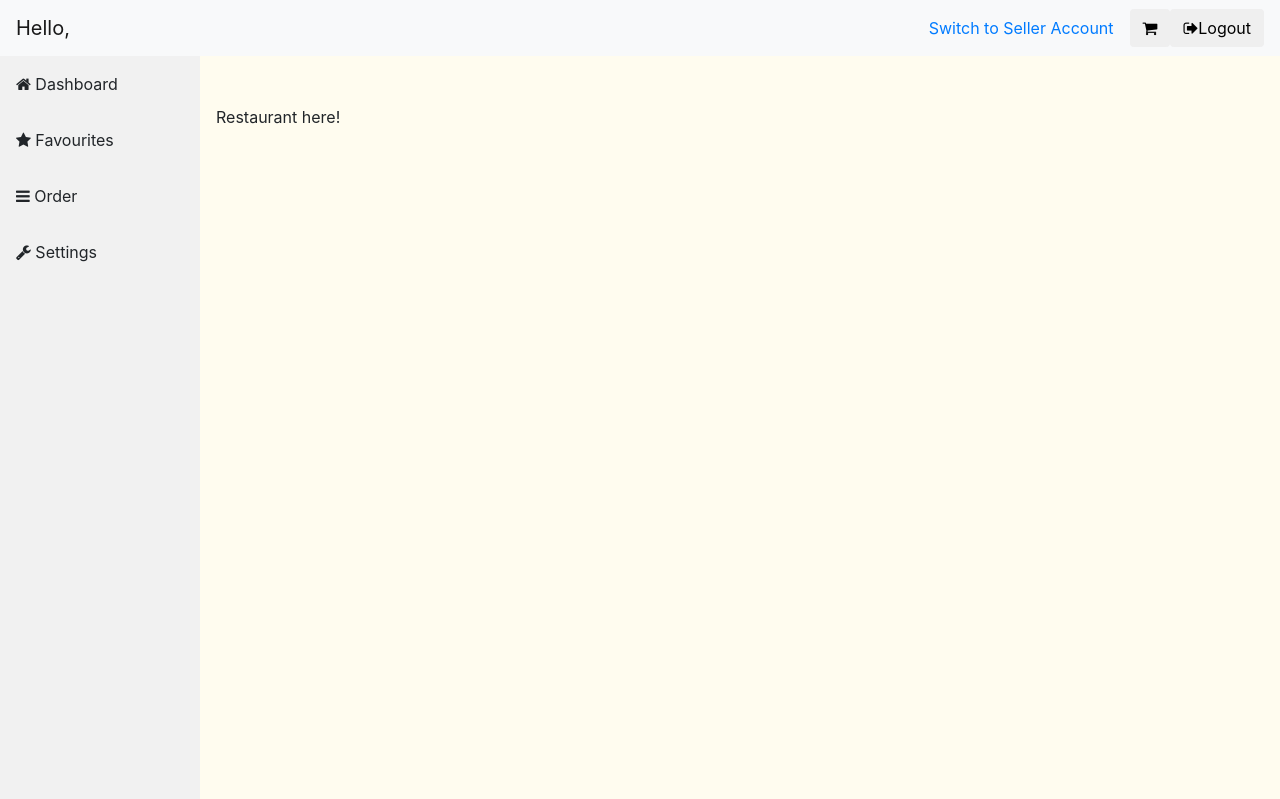
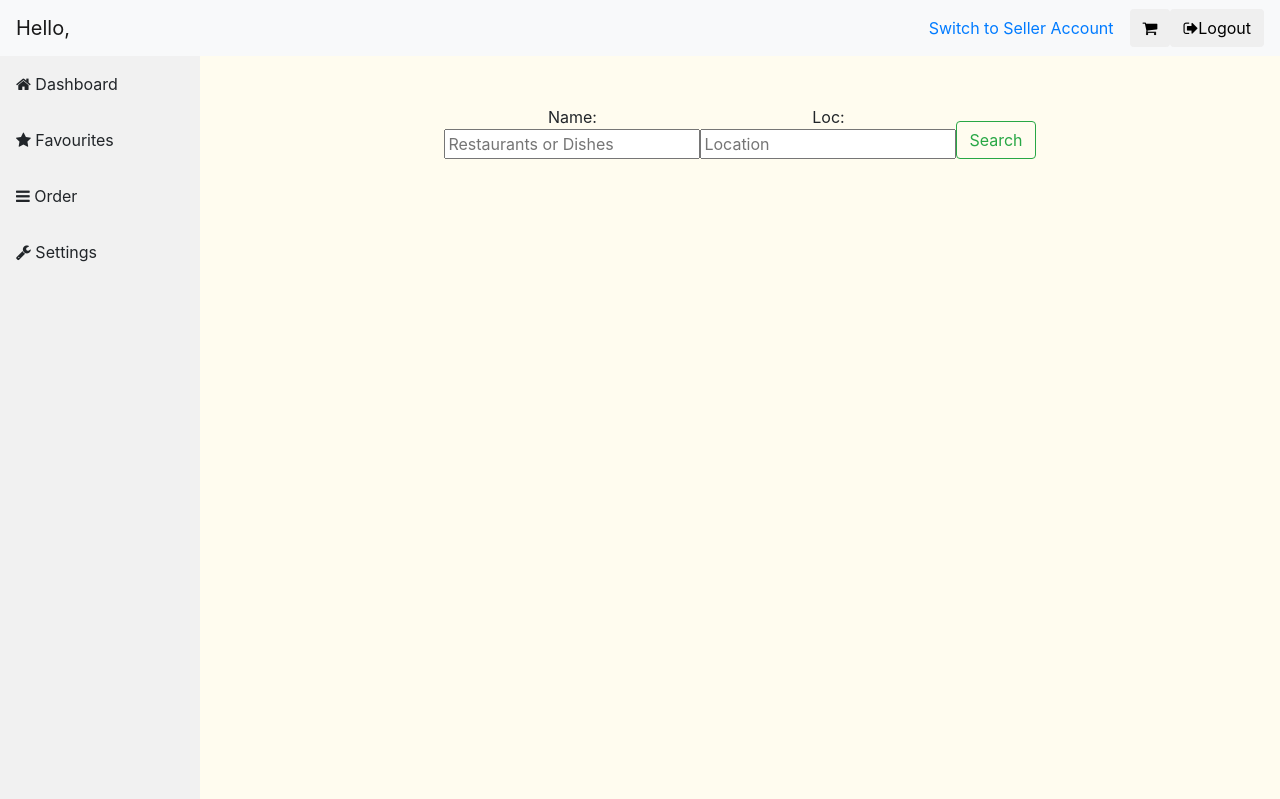
Before and after one commit to Michelle-Vava/ShareEats, a Django app: page /buyer/restaurants in a window 1280 px wide. Shown: the top 799 px of the page. Run offline with Django 4.2, Linux system fonts and the light colour scheme; parts of the project's set-up code (start-up, migrations or seed data) failed here and were passed over; some libraries are stand-ins or nearby versions.

Commit message:
Serach with either restaurantsname or dish to populate restaurants. and also by location. , added functionality to forms, views, restaurants html.

```diff
--- a/ShareEats/settings.py
+++ b/ShareEats/settings.py
@@ -152,9 +152,9 @@ USE_TZ = True
 
 PROJECT_ROOT = os.path.dirname(os.path.abspath(__file__))
 STATIC_URL = '/static/'
-STATIC_ROOT = os.path.join(PROJECT_ROOT, 'static')
+STATIC_ROOT = os.path.join(PROJECT_ROOT, '/develop/static')
 MEDIA_URL = "/media/"
-MEDIA_ROOT = BASE_DIR / 'media'
+MEDIA_ROOT = BASE_DIR / 'develop/static/'
 
 # stripe
 STRIPE_PUBLIC_KEY = 'pk_test_51KLzyLC6KJdG6nXQ5xuYYYKndAYSYW9mSc9SFDTglJaxbJfizQ8xG1m3n2jT9VaiXKFOI8FpuseEFvdyLAphuFS600UjVEBK4b'
--- a/develop/forms.py
+++ b/develop/forms.py
@@ -1,5 +1,5 @@
 from django.contrib.auth.forms import UserCreationForm as BaseUserCreationForm
-from .models import User
+from develop.models import User
 from django import forms
 from django.forms import TextInput
 
@@ -144,3 +144,10 @@ class SellerSettings(forms.ModelForm):
             "address",
             "description"
         ]
+class searchrestaurant(forms.Form):
+    name = forms.CharField(max_length=100,
+                           widget= forms.TextInput
+                           (attrs={'placeholder':'Restaurants or Dishes'}), required=True)
+    loc = forms.CharField(max_length=100,
+                           widget= forms.TextInput
+                           (attrs={'placeholder':'Location'}), required=False)
--- a/develop/models.py
+++ b/develop/models.py
@@ -47,7 +47,7 @@ class Product(models.Model):
     category = models.CharField(max_length=20)
     # file will be uploaded to MEDIA_ROOT / uploads
     image = models.ImageField(upload_to='images')
-    seller = models.ForeignKey(SellerInfo, on_delete=models.CASCADE)
+    seller = models.ForeignKey(SellerInfo, on_delete=models.CASCADE, related_name="SellerInfo")
     user = models.ForeignKey(User, on_delete=models.CASCADE)
 
 
--- a/develop/templates/buyer/restaurants.html
+++ b/develop/templates/buyer/restaurants.html
@@ -1,4 +1,33 @@
 {%  extends 'buyer_dashboard_base.html' %}
 {% block content %}
-    Restaurant here!
- {% endblock %}
+
+    <ul class="nav justify-content-center">
+    <div>
+     <form class="form-inline my-2 my-lg-0", method="POST">
+         {% csrf_token %}
+            {{ form.as_p }}
+         <button class="btn btn-outline-success my-2 my-sm-0" type="submit">Search</button>
+    </form>
+    <li class="nav-item">
+  </li>
+    </div>
+    </ul>
+
+{% for i in list %}
+
+<div class="card-deck">
+        <div class="card border-primary mb-3" style="max-width: 18rem;">
+            {% load static %}
+            <img src="{% static 'develop/icreamnewlandscape.jpg' %}" alt="My image">
+            <div class="card-body">
+            <h5 class="card-title">{{ i.address }}</h5>
+                <p class="card-text-warning">$ {{ i.description }}</p>
+                <p class="card-text">Name : {{ i.businessname}}</p>
+                <p class="card-text">Phone : {{ i.phone }}</p>
+                <a href="#" class="btn btn-success">Buy</a>
+            </div>
+        </div>
+{% endfor %}
+</div>
+
+{% endblock %}
--- a/develop/views.py
+++ b/develop/views.py
@@ -19,6 +19,8 @@ from develop.forms import (
     SellerSettings, VerifyForm, UserCreationForm
 )
 from develop.models import BuyerInfo, SellerInfo, Product, Order, OrderItem
+
+from .forms import searchrestaurant
 
 """
 """
@@ -335,6 +337,16 @@ def restaurants(request):
     return render(request, "buyer/restaurants.html", context)
 
 
+
+
+
+
+
+
+
+
+
+
 # adding item to cart
 @csrf_exempt
 def add_cart(request):
@@ -402,3 +414,26 @@ def cart(request):
 
     context = {'items': items, 'order': order, "userdetails": userdetails}
     return render(request, 'buyer/cart.html', context)
+
+
+def restaurants(request):
+    if request.method != "POST":
+        form = searchrestaurant()
+
+        return render(request, "buyer/restaurants.html", {"form": form})
+    elif request.method == "POST":
+        filledform = searchrestaurant(request.POST)
+
+        prelistbyres = SellerInfo.objects.filter(businessname__icontains = filledform["name"].value(), address__icontains = filledform["loc"].value())
+        prelistbydish = Product.objects.filter(product__icontains = filledform["name"].value())
+
+        listbydish = []
+        for i in prelistbydish:
+            listbydish.append(i.seller)
+        listbyres = []
+        for i in prelistbyres:
+            listbyres.append(i)
+        FinalList = listbyres + listbydish
+        FinalList = list(dict.fromkeys(FinalList))
+
+        return render(request, "buyer/restaurants.html", {"form": filledform, "list": FinalList})
```
